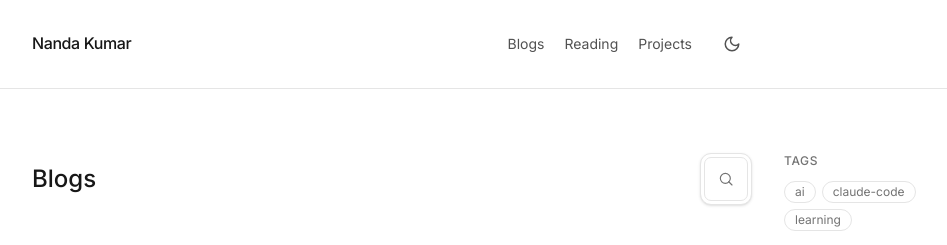
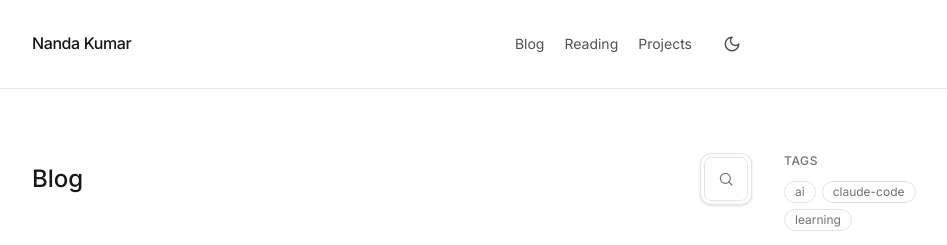
Before and after one commit to parzival1l/parzival1l.github.io, a Next.js app: page /blog in a window 1280 px wide. Shown: the top 245 px of the page, without its empty margins (248-1195 px from the left). Built offline with nearby package versions, Linux system fonts and the light colour scheme.

Commit message:
Blog: rename the section from Blogs to Blog

```diff
--- a/app/blog/page.tsx
+++ b/app/blog/page.tsx
@@ -2,7 +2,7 @@
 import { BlogFeed, type BlogFeedPost } from '@/components/blog-feed'
 
 export const metadata = {
-  title: 'Blogs',
+  title: 'Blog',
 }
 
 /** A post's filterable tag set: categories first (they're the display chip),
--- a/components/blog-feed.tsx
+++ b/components/blog-feed.tsx
@@ -145,7 +145,7 @@
 
       <div className="min-w-0">
         <div className="mb-10 flex items-center justify-between gap-4">
-          <h1 className="text-2xl font-medium text-neutral-900">Blogs</h1>
+          <h1 className="text-2xl font-medium text-neutral-900">Blog</h1>
           <SearchBadge
             active={searchVisible}
             onToggle={() => setSearchOpen(o => !o)}
--- a/components/site-header.tsx
+++ b/components/site-header.tsx
@@ -5,7 +5,7 @@
 import { ThemeToggle } from '@/components/theme-toggle'
 
 const NAV = [
-  { href: '/blog/', label: 'Blogs' },
+  { href: '/blog/', label: 'Blog' },
   { href: '/reading/', label: 'Reading' },
   { href: '/projects/', label: 'Projects' },
 ]
```
